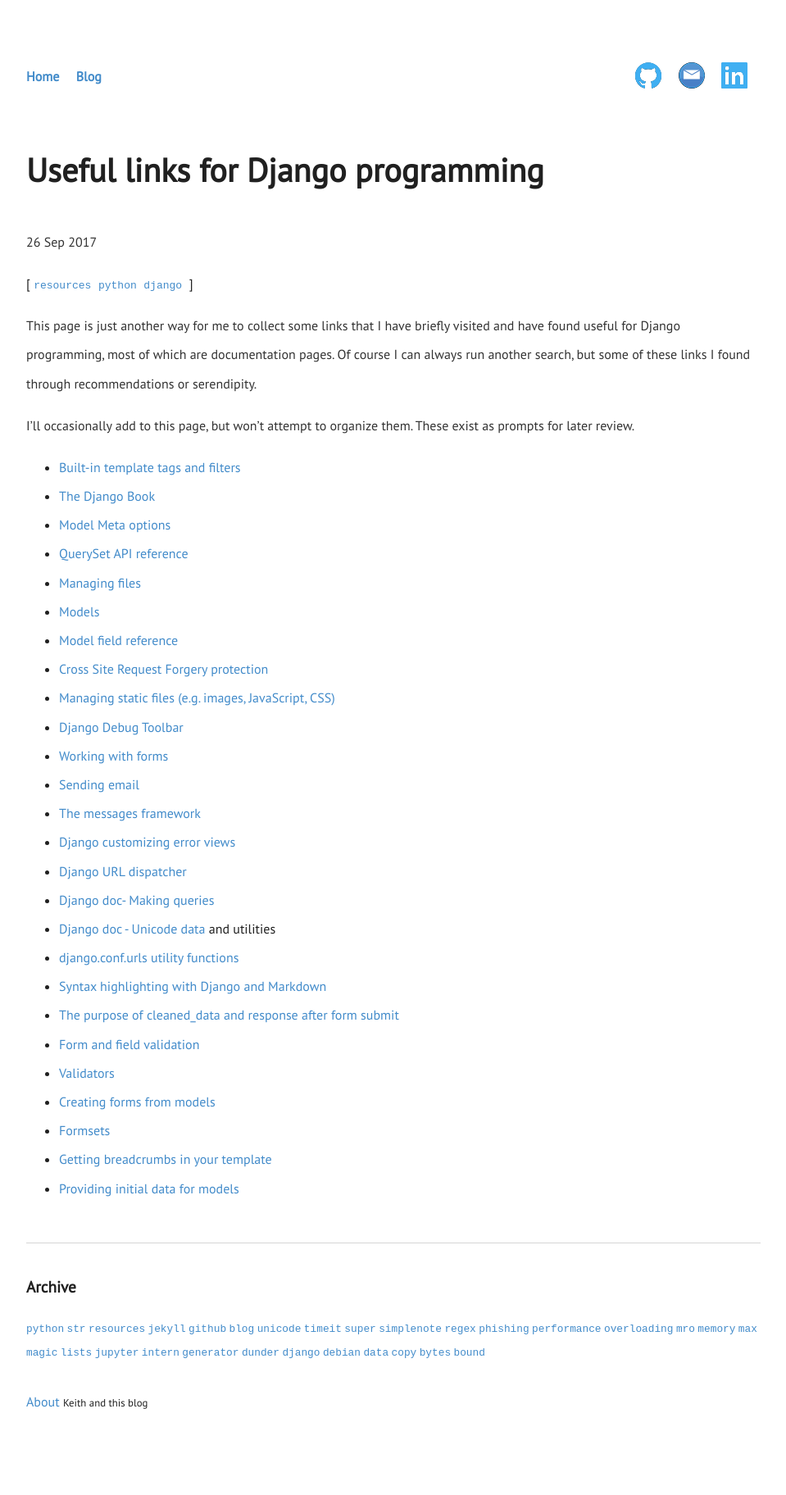
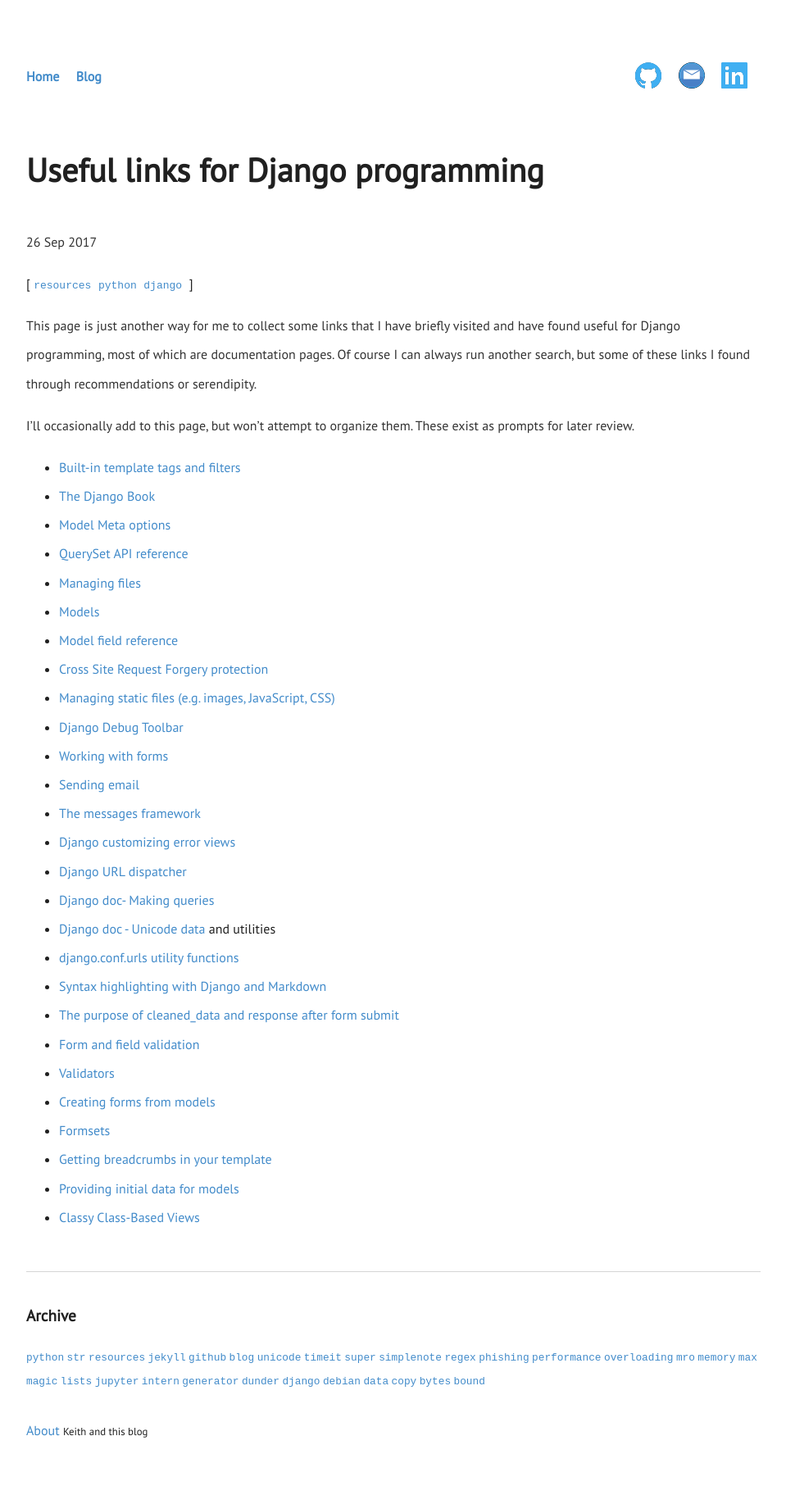
Before and after one commit to keithostertag/keithostertag.github.io, a Jekyll site: the page built from _posts/2017-09-26-useful-links-for-django-programming.md, in a window 1280 px wide. Shown: the whole page at 82% size, without its empty margins (160-1119 px from the left). Built offline with Jekyll 4.4.1, drawn with Linux system fonts in a browser that asks for light colours; before the commit the page ends 1788 px from its top, so only the background shows below that.

Commit message:
added link to django

```diff
--- a/_posts/2017-09-26-useful-links-for-django-programming.md
+++ b/_posts/2017-09-26-useful-links-for-django-programming.md
@@ -35,3 +35,4 @@
 * [Formsets](https://docs.djangoproject.com/en/1.11/topics/forms/formsets/)
 * [Getting breadcrumbs in your template](https://www.djangorocks.com/snippets/getting-breadcrumbs-in-your-template.html)
 * [Providing initial data for models](https://docs.djangoproject.com/en/1.11/howto/initial-data/)
+* [Classy Class-Based Views](https://ccbv.co.uk/)
```
